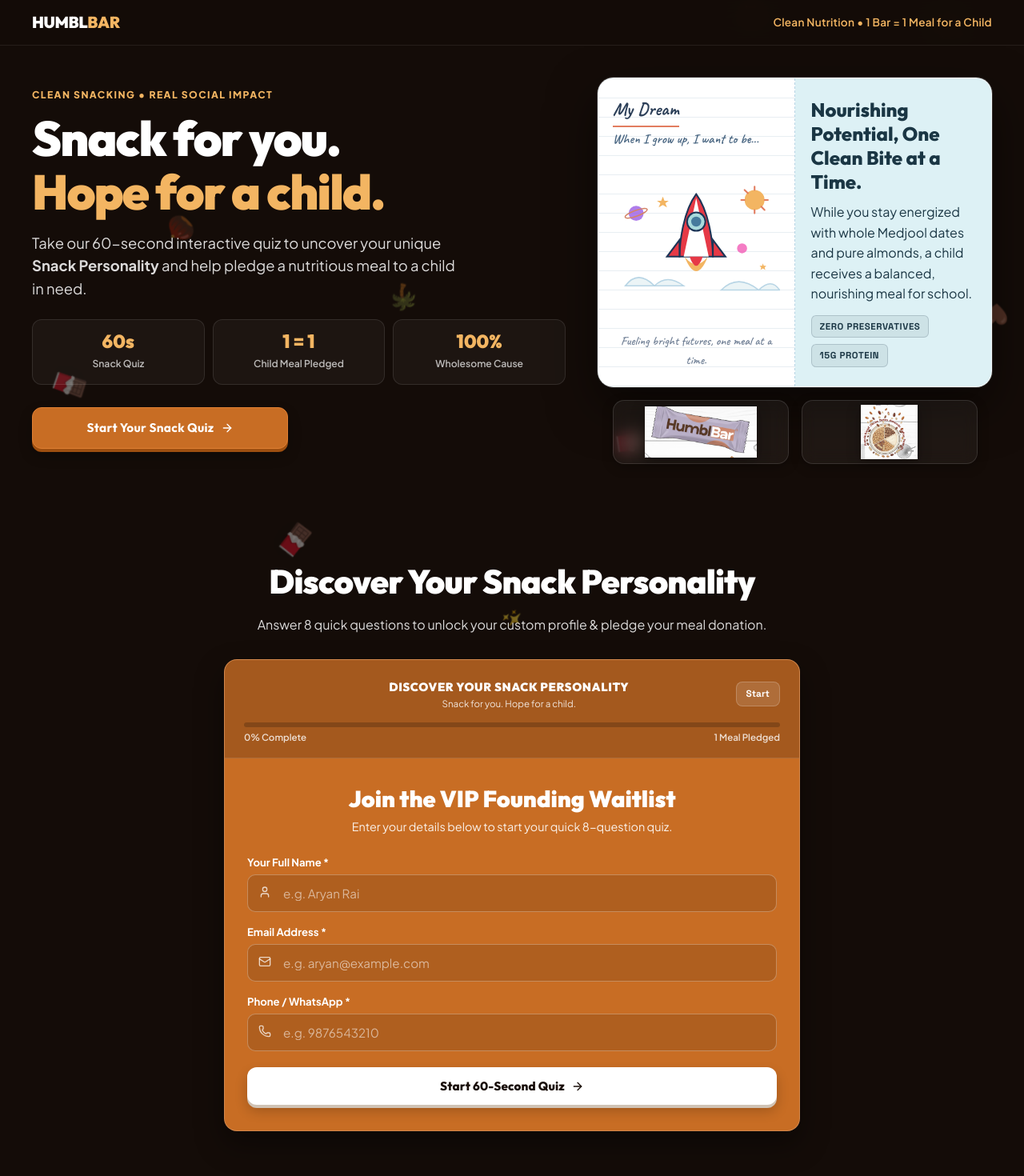
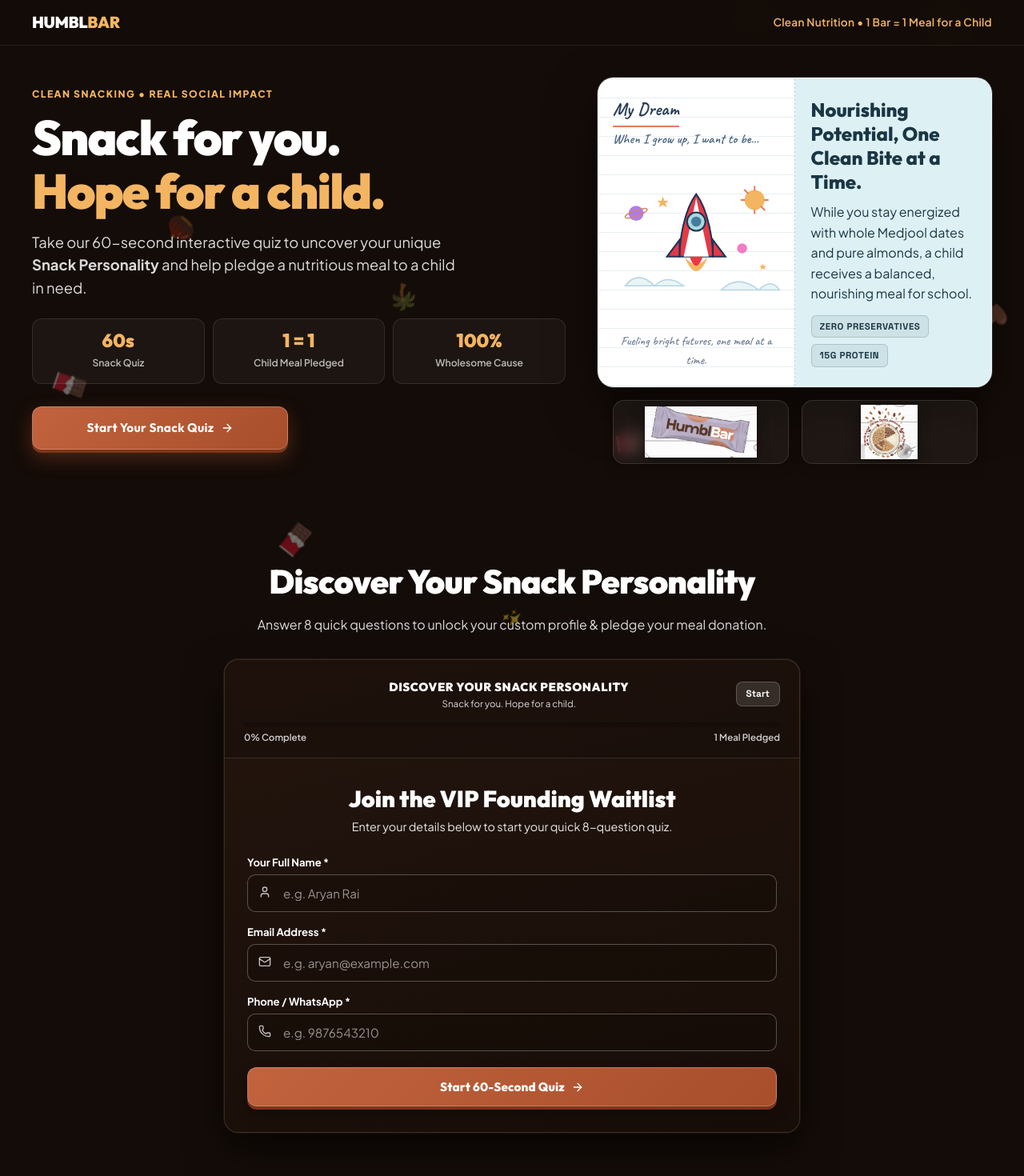
Before and after one commit to aryanrai14022008/searchengine, a Next.js app: page / in a window 1280 px wide. Shown: the top 1470 px of the page at 80% size. Built offline with nearby package versions, Linux system fonts and the light colour scheme.

Commit message:
Update colors to rich artisan terracotta and luxury espresso theme

```diff
--- a/app/globals.css
+++ b/app/globals.css
@@ -254,21 +254,21 @@
 }
 
 .btn-hero-primary {
-  background: #C86D24;
+  background: linear-gradient(135deg, #C2633E 0%, #A84E2B 100%);
   color: #FFFFFF;
   font-family: var(--font-display);
   font-weight: 700;
   font-size: 0.96rem;
   letter-spacing: 0.02em;
-  padding: 13px 26px;
+  padding: 14px 28px;
   border-radius: 12px;
-  border: 1px solid #DF7F33;
+  border: 1px solid rgba(255, 255, 255, 0.22);
   cursor: pointer;
   display: inline-flex;
   align-items: center;
   justify-content: center;
   gap: 8px;
-  box-shadow: 0 4px 0 #9E4F10, 0 8px 16px rgba(0, 0, 0, 0.25);
+  box-shadow: 0 4px 0 #7E3518, 0 10px 24px rgba(184, 89, 53, 0.35);
   transition: all 0.15s ease;
   text-decoration: none;
   width: 100%;
@@ -276,14 +276,14 @@
 }
 
 .btn-hero-primary:hover {
-  background: #D9782B;
+  background: linear-gradient(135deg, #CF6E48 0%, #B85630 100%);
   transform: translateY(-1px);
-  box-shadow: 0 5px 0 #9E4F10, 0 10px 20px rgba(0, 0, 0, 0.3);
+  box-shadow: 0 5px 0 #7E3518, 0 12px 28px rgba(184, 89, 53, 0.45);
 }
 
 .btn-hero-primary:active {
   transform: translateY(3px);
-  box-shadow: 0 1px 0 #9E4F10, 0 3px 6px rgba(0, 0, 0, 0.2);
+  box-shadow: 0 1px 0 #7E3518, 0 4px 8px rgba(0, 0, 0, 0.25);
 }
 
 /* Dream Story Card - Fully Responsive & Non-clipping */
@@ -519,10 +519,10 @@
 }
 
 .terracotta-card {
-  background: #C86D24;
-  border-radius: 16px;
-  box-shadow: 0 16px 36px rgba(0, 0, 0, 0.4);
-  border: 1px solid rgba(255, 255, 255, 0.18);
+  background: linear-gradient(165deg, #24150E 0%, #170D08 100%);
+  border-radius: 18px;
+  box-shadow: 0 20px 48px rgba(0, 0, 0, 0.6), 0 0 0 1px rgba(255, 255, 255, 0.08);
+  border: 1px solid rgba(243, 181, 98, 0.16);
   overflow: hidden;
   position: relative;
   display: flex;
@@ -720,7 +720,7 @@
 }
 
 .option-pill.selected .opt-num {
-  background: #C86D24;
+  background: #C2633E;
   color: #FFF;
 }
 
@@ -838,29 +838,30 @@
 }
 
 .submit-waitlist-btn {
-  background: #FFFFFF;
-  color: #1A0F0A;
+  background: linear-gradient(135deg, #C2633E 0%, #A84E2B 100%);
+  color: #FFFFFF;
   font-family: var(--font-display);
   font-weight: 800;
   font-size: 0.95rem;
   letter-spacing: 0.01em;
-  padding: 13px 20px;
+  padding: 14px 20px;
   border-radius: 12px;
-  border: 1px solid rgba(255, 255, 255, 0.6);
+  border: 1px solid rgba(255, 255, 255, 0.22);
   cursor: pointer;
   display: flex;
   align-items: center;
   justify-content: center;
   gap: 8px;
-  box-shadow: 0 4px 0 #D0C3B5, 0 8px 16px rgba(0, 0, 0, 0.2);
+  box-shadow: 0 4px 0 #7E3518, 0 8px 18px rgba(0, 0, 0, 0.3);
   transition: all 0.15s ease;
   margin-top: 6px;
   width: 100%;
 }
 
 .submit-waitlist-btn:hover {
-  background: #F8F5F2;
+  background: linear-gradient(135deg, #CF6E48 0%, #B85630 100%);
   transform: translateY(-1px);
+  box-shadow: 0 5px 0 #7E3518, 0 10px 22px rgba(0, 0, 0, 0.35);
 }
 
 .submit-waitlist-btn:active {
@@ -1092,7 +1093,7 @@
 }
 
 .admin-btn-primary {
-  background: #C86D24;
+  background: linear-gradient(135deg, #C2633E 0%, #A84E2B 100%);
   color: #FFF;
   font-family: var(--font-display);
   font-weight: 700;
@@ -1100,25 +1101,25 @@
   letter-spacing: 0.02em;
   padding: 13px 20px;
   border-radius: 10px;
-  border: 1px solid #DF7F33;
+  border: 1px solid rgba(255, 255, 255, 0.2);
   cursor: pointer;
   display: flex;
   align-items: center;
   justify-content: center;
   gap: 8px;
-  box-shadow: 0 3px 0 #9E4F10, 0 6px 14px rgba(0, 0, 0, 0.25);
+  box-shadow: 0 3px 0 #7E3518, 0 6px 14px rgba(0, 0, 0, 0.25);
   transition: all 0.15s ease;
   width: 100%;
 }
 
 .admin-btn-primary:hover {
-  background: #D9782B;
+  background: linear-gradient(135deg, #CF6E48 0%, #B85630 100%);
   transform: translateY(-1px);
 }
 
 .admin-btn-primary:active {
   transform: translateY(2px);
-  box-shadow: 0 1px 0 #9E4F10;
+  box-shadow: 0 1px 0 #7E3518;
 }
 
 .admin-login-footer {
```
